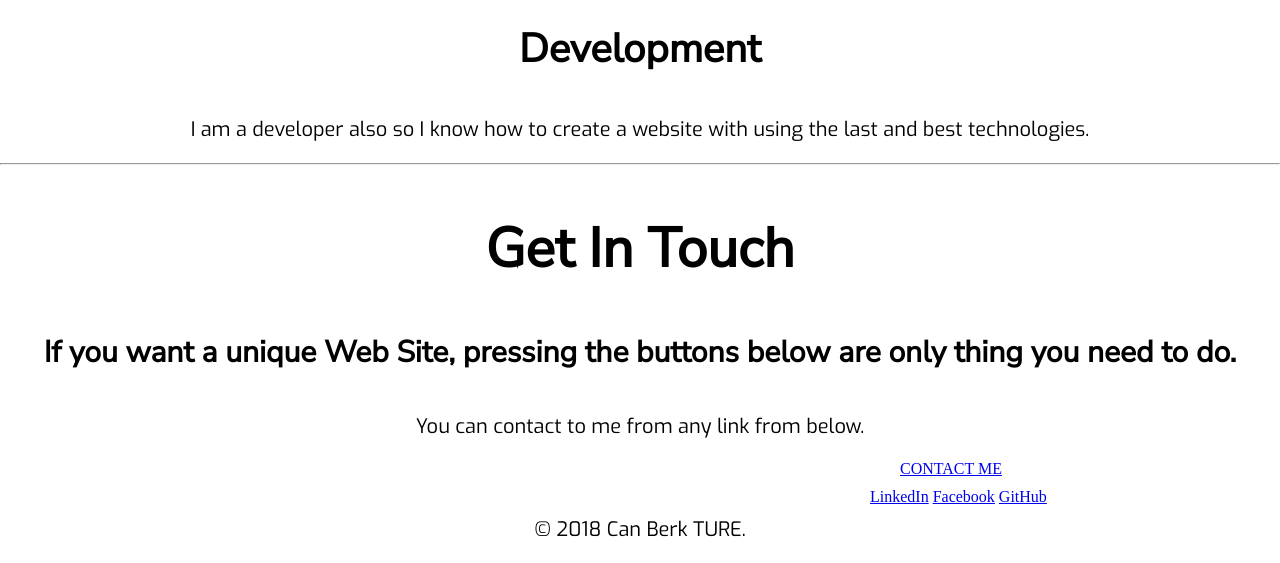
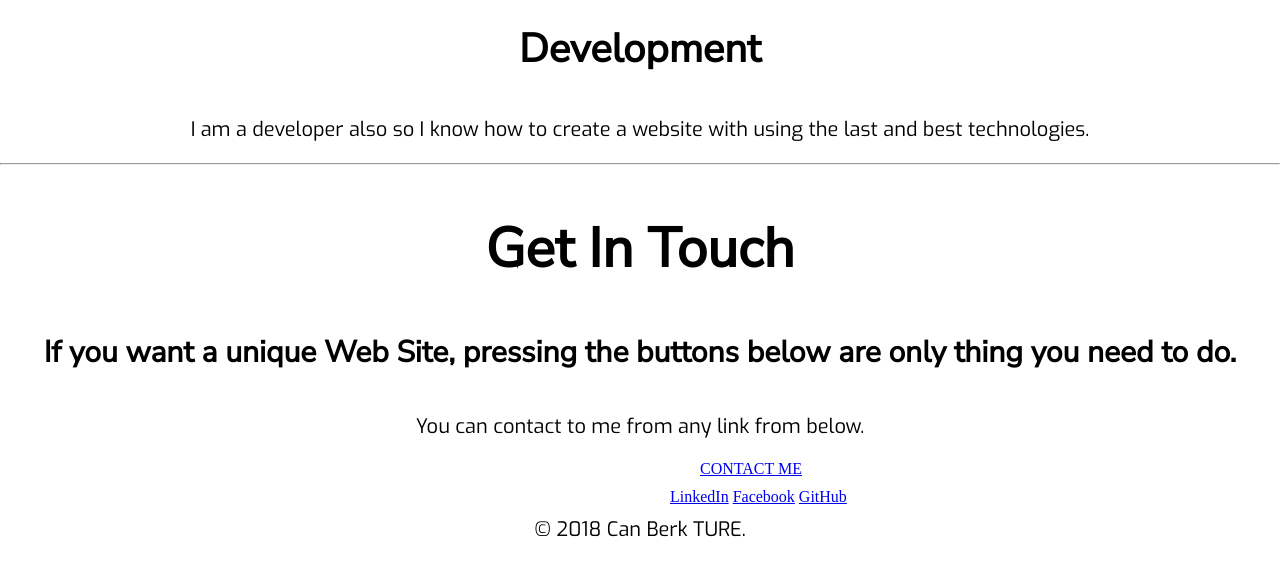
Before and after one commit to CBerkTure/Website, a plain HTML site: page index.html in a window 1280 px wide. Shown: the part 1780-2343 px from the top of the page. Drawn offline with Linux system fonts and the light colour scheme.

Commit message:
Add files via upload

```diff
--- a/CSS/Styles.css
+++ b/CSS/Styles.css
@@ -11,7 +11,7 @@ body{
 .Contact{
   text-align: center;
   position: relative;
-  left: 900px;
+  left: 700px;
 }
 .Development{
   position: relative;
@@ -22,7 +22,7 @@ body{
   text-align: center;
   position: relative;
   top: 10px;
-  left: 870px;
+  left: 670px;
 }
 h1{
 font-size: 70px;
```
